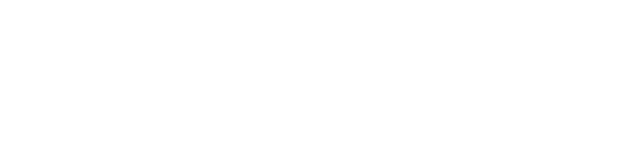
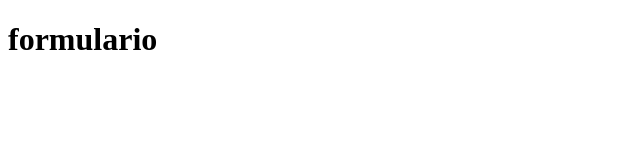
Before and after one commit to Gustavolima77/forms, a plain HTML site: page tools/index.html in a window 1280 px wide. Shown: the whole page, without its empty margins (0-640 px from the left). Drawn offline with Linux system fonts and the light colour scheme.

Commit message:
add index

```diff
--- a/tools/index.html
+++ b/tools/index.html
@@ -1,11 +1,13 @@
 <!DOCTYPE html>
 <html lang="en">
+
 <head>
   <meta charset="UTF-8">
   <meta name="viewport" content="width=device-width, initial-scale=1.0">
-  <title>Document</title>
+  <title>formulario</title>
 </head>
+
 <body>
-
+  <h1>formulario</h1>
 </body>
 </html>
```
Also changed, not shown: 1 other file.
